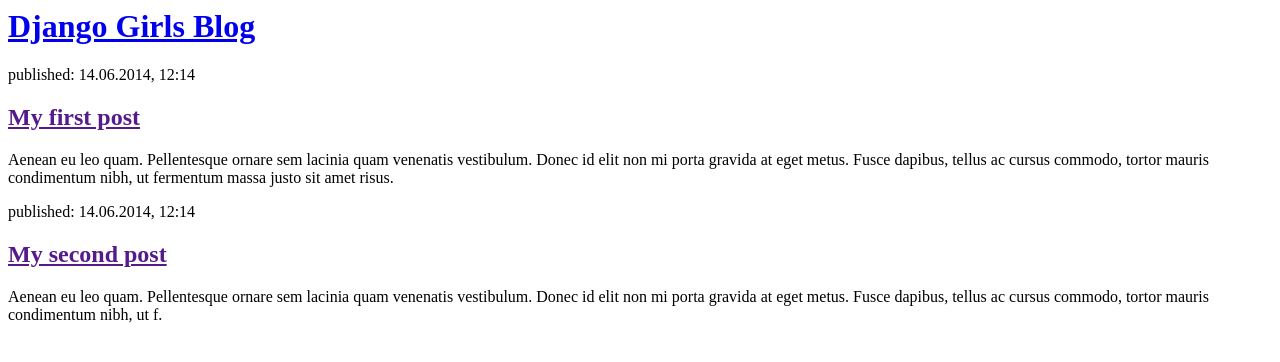
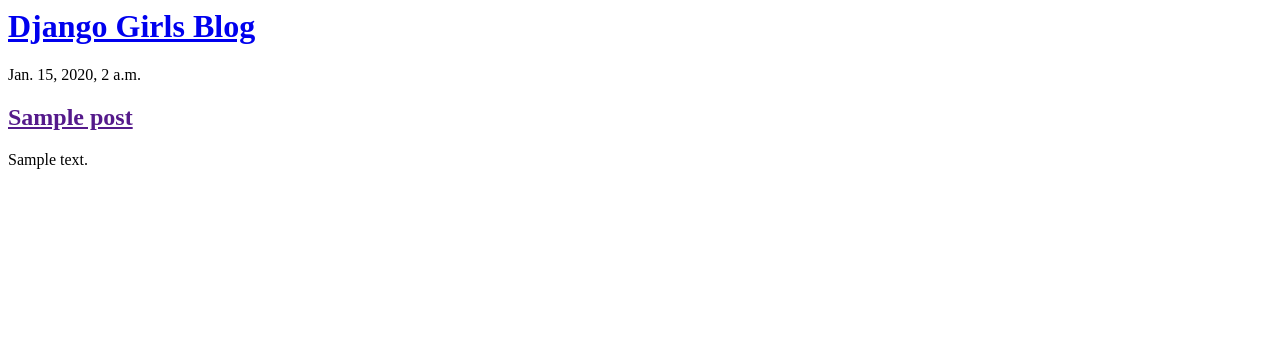
Before and after one commit to clarkarnold/my-first-blog, a Django app: page / in a window 1280 px wide. Shown: the top 362 px of the page. Run offline with Django 3.2, Linux system fonts and the light colour scheme; tables that the repository leaves empty hold one stand-in row (values such as "Sample post").

Commit message:
Modified templates to show info from database

```diff
--- a/blog/templates/blog/post_list.html
+++ b/blog/templates/blog/post_list.html
@@ -6,17 +6,12 @@
         <div>
             <h1><a href="/">Django Girls Blog</a></h1>
         </div>
-
+{% for post in posts %}
         <div>
-            <p>published: 14.06.2014, 12:14</p>
-            <h2><a href="">My first post</a></h2>
-            <p>Aenean eu leo quam. Pellentesque ornare sem lacinia quam venenatis vestibulum. Donec id elit non mi porta gravida at eget metus. Fusce dapibus, tellus ac cursus commodo, tortor mauris condimentum nibh, ut fermentum massa justo sit amet risus.</p>
+            <p>{{ post.published_date }}</p>
+            <h2><a href="">{{ post.title }}</a></h2>
+            <p>{{ post.text }}</p>
         </div>
-
-        <div>
-            <p>published: 14.06.2014, 12:14</p>
-            <h2><a href="">My second post</a></h2>
-            <p>Aenean eu leo quam. Pellentesque ornare sem lacinia quam venenatis vestibulum. Donec id elit non mi porta gravida at eget metus. Fusce dapibus, tellus ac cursus commodo, tortor mauris condimentum nibh, ut f.</p>
-        </div>
+{% endfor %}
     </body>
 </html>
--- a/blog/views.py
+++ b/blog/views.py
@@ -1,8 +1,10 @@
 from django.shortcuts import render
-
+from django.utils import timezone
+from .models import Post
 # Create your views here.
 def post_list(request):
     """
     Returns a list of posts
     """
-    return render(request, 'blog/post_list.html', {})
+    posts = Post.objects.filter(published_date__lte=timezone.now()).order_by('published_date')
+    return render(request, 'blog/post_list.html', {'posts':posts})
```
Also changed, not shown: notes.txt (+9 -0 lines), 1 other file.
